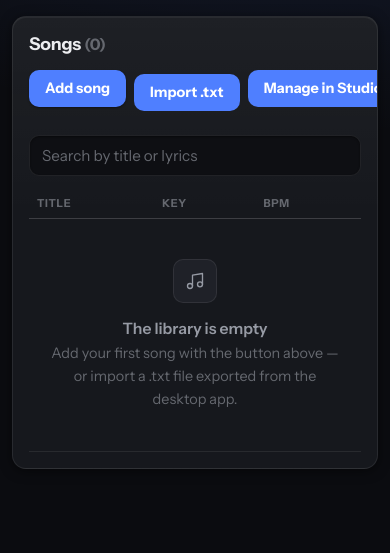
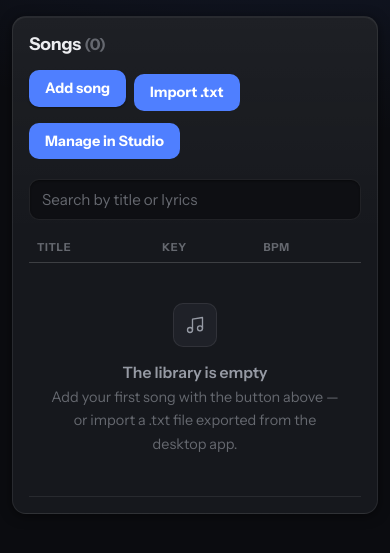
Before and after one commit to UKIII08/JafaStageCenter, a Python web app: template app/templates/songs/list.html in a window 390 px wide. Shown: the part 60-613 px from the top of the page. Run offline with Jinja, Linux system fonts and the light colour scheme; the template is opened without the code that fills it, so the values that code supplies are empty.

Commit message:
Mobile: naprawa mieszczenia się elementów (Studio, tabele, lista piosenek)
- Studio (tryb live) na telefonie: panele PAD ATMOSPHERE i KEY/TRANSPOSE/BPM
  układają się w pionie (<=600px), zamiast obok siebie — przycisk +1 (transpose)
  wychodził wcześniej poza kafelek
- Panel: szerokie tabele (np. 'Nadchodzące służby') przewijają się teraz WEWNĄTRZ
  własnego pudełka (<=700px) — nagłówki zostają, kolumny nie są ucinane
- Lista piosenek: przyciski (Dodaj/Importuj/Zarządzaj w Studiu) zawijają się do
  kolejnego wiersza zamiast wychodzić poza ekran
- zweryfikowane wizualnie na 390px: dashboard/songs/studio/band/events/settings
  bez poziomego przepełnienia

```diff
--- a/app/templates/songs/list.html
+++ b/app/templates/songs/list.html
@@ -4,7 +4,7 @@
 <div class="panel">
     <div class="panel-header">
         <h2>{{ _('Songs') }} <span class="muted">({{ songs|length }})</span></h2>
-        <div style="display:flex; gap:var(--s2); align-items:center;">
+        <div style="display:flex; gap:var(--s2); align-items:center; flex-wrap:wrap;">
             <a class="btn btn-primary" href="{{ url_for('songs.song_new', church_id=church.id) }}">{{ _('Add song') }}</a>
             <form method="POST" action="{{ url_for('songs.songs_import', church_id=church.id) }}" enctype="multipart/form-data" style="display:inline;">
                 <label class="btn" style="cursor:pointer;">{{ _('Import .txt') }}
--- a/static/css/app.css
+++ b/static/css/app.css
@@ -301,7 +301,11 @@ td a.row-link:hover { color: var(--accent); }
 .panel { min-width: 0; }
 @media (max-width: 700px) {
     .shell { padding: var(--s4) var(--s3); }
-    .panel { padding: var(--s4); overflow-x: auto; }   /* szeroka tabela = przewijanie w panelu */
+    .panel { padding: var(--s4); }
+    /* Szeroka tabela przewija się WEWNĄTRZ własnego pudełka — nagłówki panelu
+       (np. „Upcoming services") zostają na miejscu, a kolumny nie są ucinane. */
+    .panel table { display: block; width: 100%; overflow-x: auto;
+                   -webkit-overflow-scrolling: touch; }
     .panel-header { gap: var(--s2); }
     .panel h2 { font-size: 1.1rem; }
     th, td { padding: var(--s2); }
```
Also changed, not shown: app/templates/studio/control.html (+9 -0 lines).
